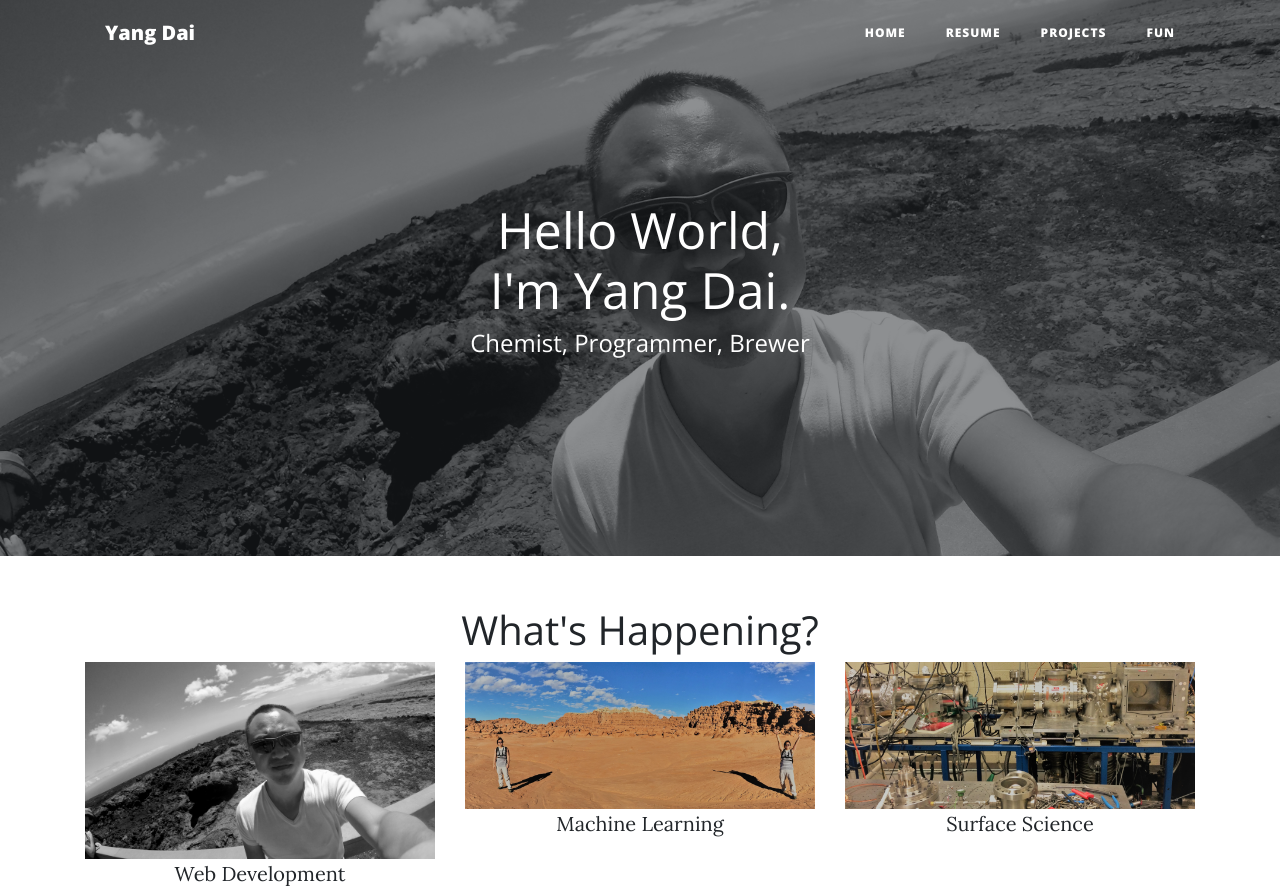
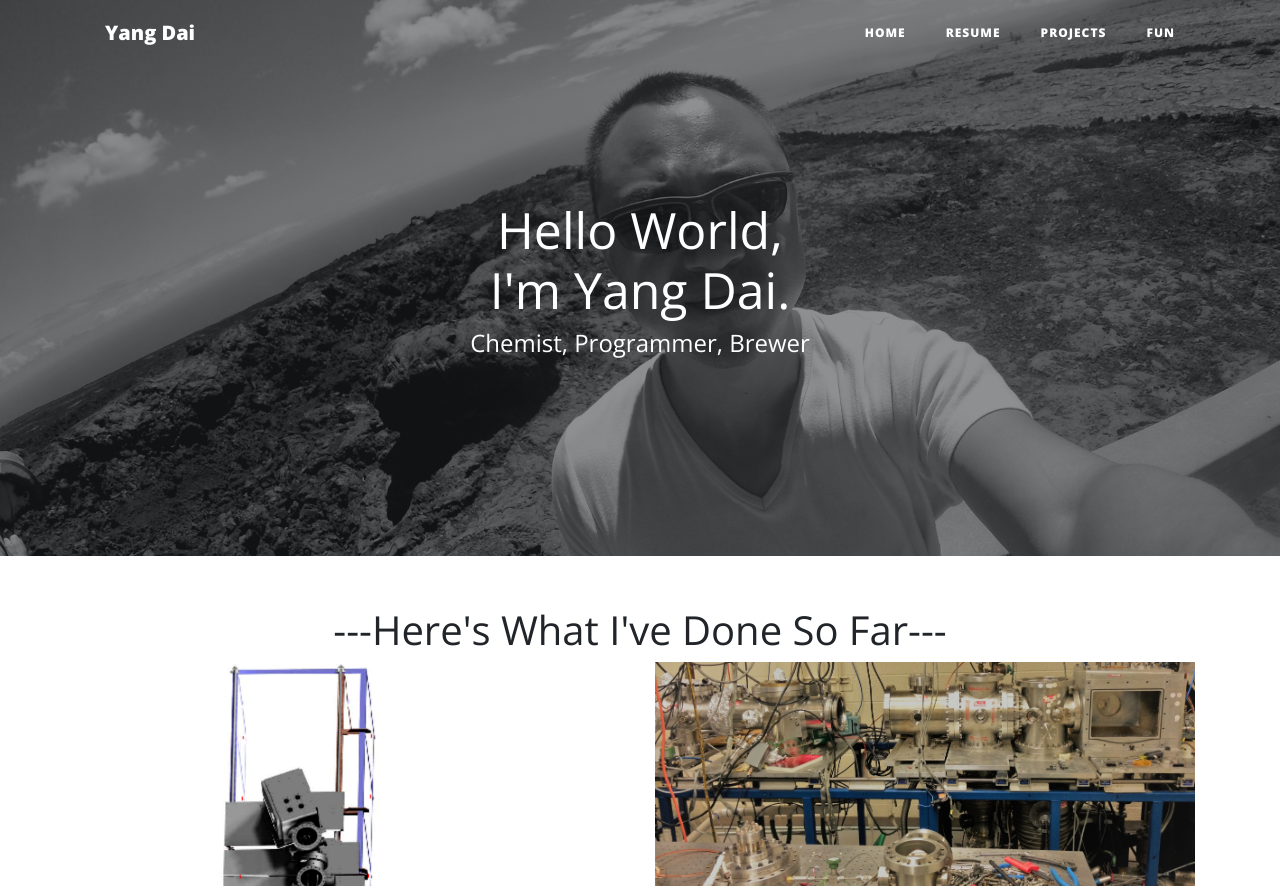
Before and after one commit to superyang713/Personal-Website, a Django app: page / in a window 1280 px wide. Shown: the top 886 px of the page. Run offline with Django 4.2, Linux system fonts and the light colour scheme; some libraries are stand-ins or nearby versions.

Commit message:
minor changes

```diff
--- a/homepage/templates/homepage/index.html
+++ b/homepage/templates/homepage/index.html
@@ -5,17 +5,13 @@
 {% load staticfiles %}
 
 <div class="container text-center">
-    <h1>What's Happening?</h1>
+    <h1>---Here's What I've Done So Far---</h1>
     <div class="row">
-        <div class="col-md-4">
-            <img src="{% static 'homepage/images/pic5.jpg' %}" class="img-fluid">
-            <caption>Web Development</caption>
+        <div class="col-md-6">
+            <img src="{% static 'homepage/images/instrument_overview.png' %}" class="img-fluid">
+            <caption>UHV Instrument Design</caption>
         </div>
-        <div class="col-md-4">
-            <img src="{% static 'homepage/images/pic2.jpg' %}" class="img-fluid">
-            <caption>Machine Learning</caption>
-        </div>
-        <div class="col-md-4">
+        <div class="col-md-6">
             <img src="{% static 'homepage/images/pic3.jpg' %}" class="img-fluid">
             <caption>Surface Science</caption>
         </div>
```
Also changed, not shown: homepage/static/homepage/images/beamline.jpg (added), homepage/static/homepage/images/instrument_overview.png, 7 other files.
